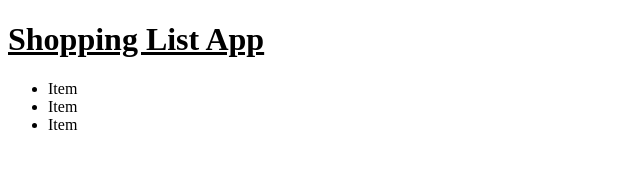
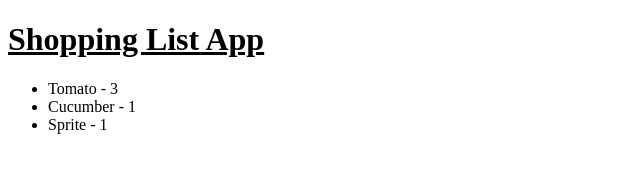
Before and after one commit to Ayzrian/mate-react-core, a React (Vite) app in the folder react-shopping-list/: page / in a window 1280 px wide. Shown: the top 184 px of the page, without its empty margins (0-640 px from the left). Built offline with nearby package versions, Linux system fonts and the light colour scheme.

Commit message:
What are Props and JSX Interpolation

```diff
--- a/react-shopping-list/src/components/ShoppingList/ShoppingList.jsx
+++ b/react-shopping-list/src/components/ShoppingList/ShoppingList.jsx
@@ -1,16 +1,11 @@
+import { ShoppingListItem } from "../ShoppingListItem/ShoppingListItem";
 
 export function ShoppingList() {
     return (
         <ul>
-            <li>
-            Item
-            </li>
-            <li>
-            Item
-            </li>
-            <li>
-            Item
-            </li>
-      </ul>
+            <ShoppingListItem item={{name: "Tomato", quantity: 3}} />
+            <ShoppingListItem item={{name: "Cucumber"}} />
+            <ShoppingListItem item={{name: "Sprite"}} />
+        </ul>
     )
 }
--- /dev/null
+++ b/react-shopping-list/src/components/ShoppingListItem/ShoppingListItem.jsx
@@ -0,0 +1,8 @@
+
+export function ShoppingListItem({ item: { name, quantity = 1 }}) {
+    return (
+        <li>
+            {name} - {quantity}
+        </li>
+    );
+}
```
